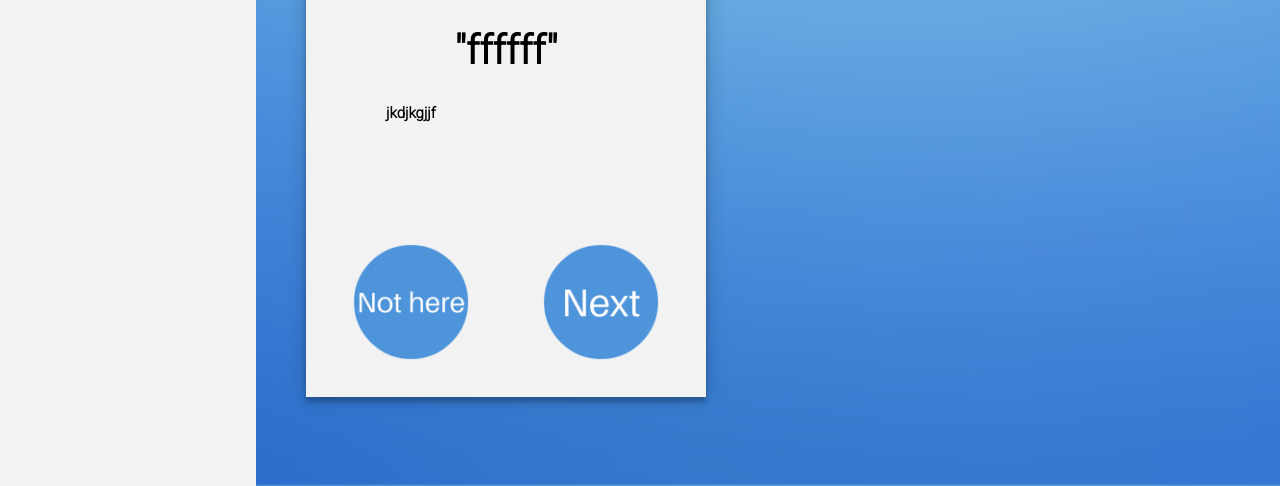
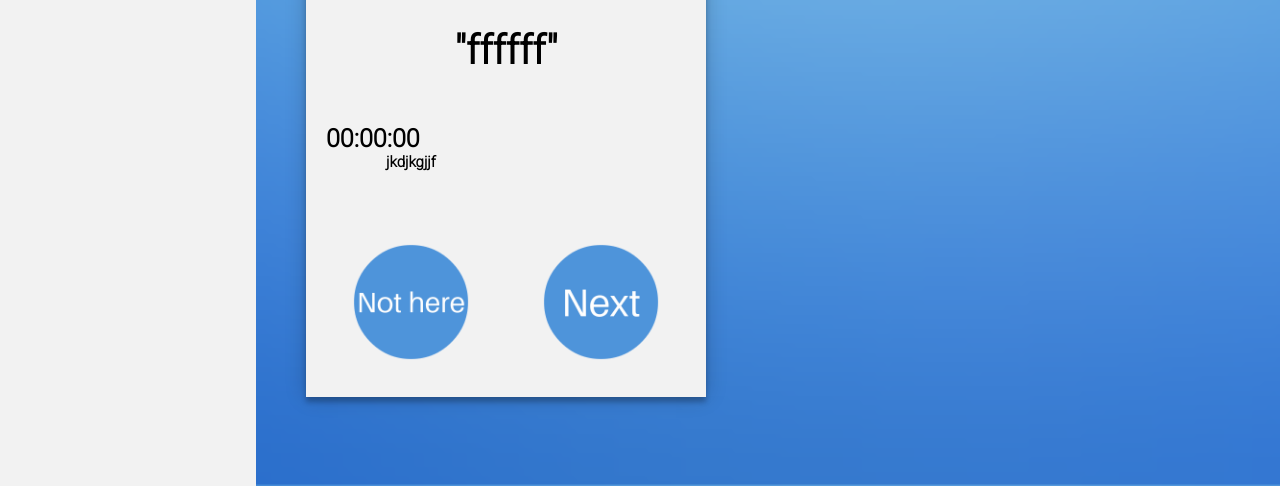
Before and after one commit to TheCurryMan/Lyne, a plain HTML site: page main.html in a window 1280 px wide. Shown: the part 314-800 px from the top of the page. Drawn offline with Linux system fonts and the light colour scheme; no server answers.

Commit message:
Update main.html

```diff
--- a/main.html
+++ b/main.html
@@ -24,6 +24,7 @@
                     </div>
                     <div id="currentmid">
                         <h6 id="name">"ffffff"</h6>
+                        <h4><time>00:00:00</time></h4>
                         <h5 id = "timer">jkdjkgjjf</h5>
                     </div>
 
```
